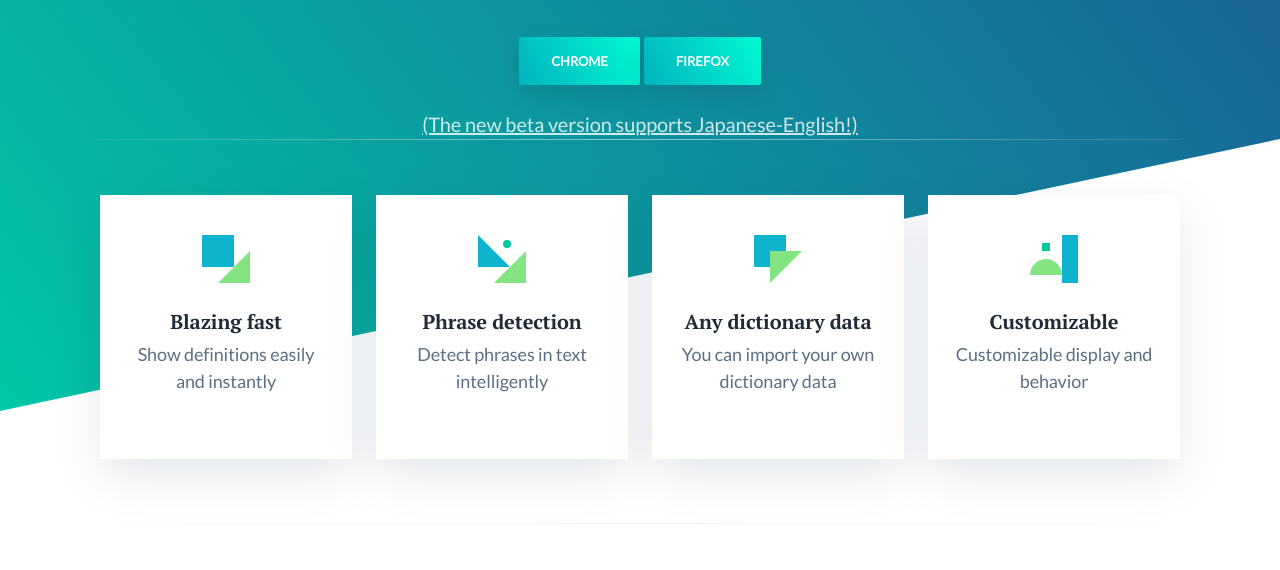
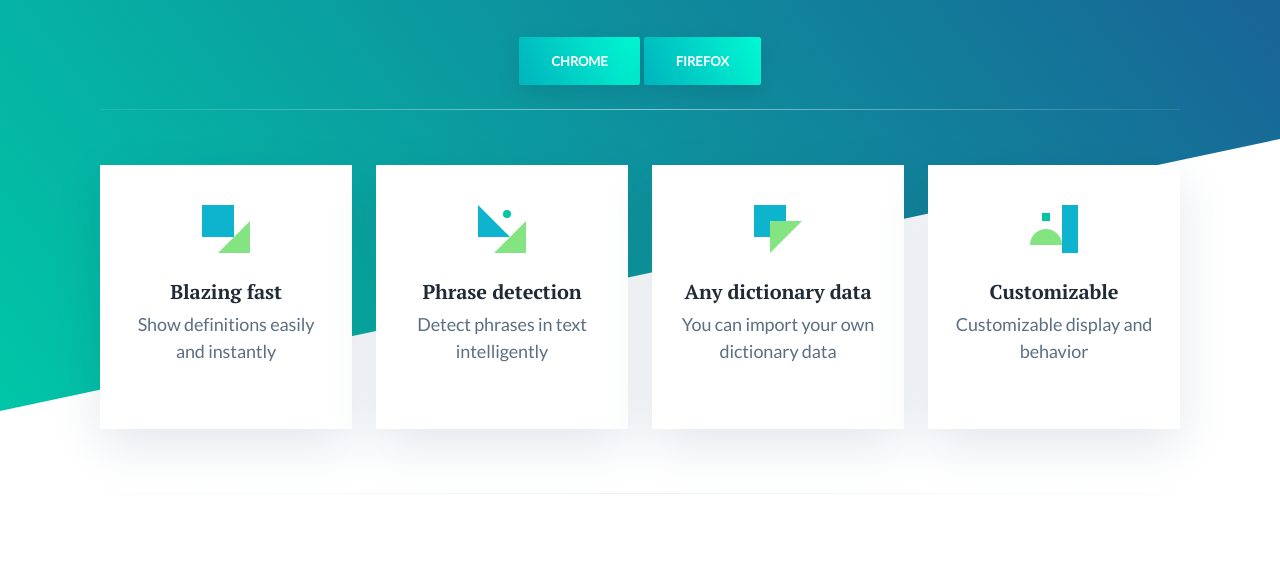
Before and after one commit to wtetsu/mouse-dictionary-website, a plain HTML site: page en/index.html in a window 1280 px wide. Shown: the part 229-799 px from the top of the page. Drawn offline with nearby package versions, Linux system fonts and the light colour scheme.

Commit message:
Remove the link to the beta version

```diff
--- a/en/index.html
+++ b/en/index.html
@@ -37,11 +37,6 @@
 								>
 								<a class="button button-secondary button-shadow" href="https://addons.mozilla.org/ja/firefox/addon/mousedictionary/" target="_blank">Firefox</a>
 							</p>
-
-              <a href="https://chrome.google.com/webstore/detail/mouse-dictionarybeta/ehebancbhejilcmjkoaiphmponbmgbeb" target="_blank">
-                (The new beta version supports Japanese-English!)
-              </a>
-
 							<!-- <div class="hero-media"><img src="ss.gif" /></div> -->
 						</div>
 					</div>
```
